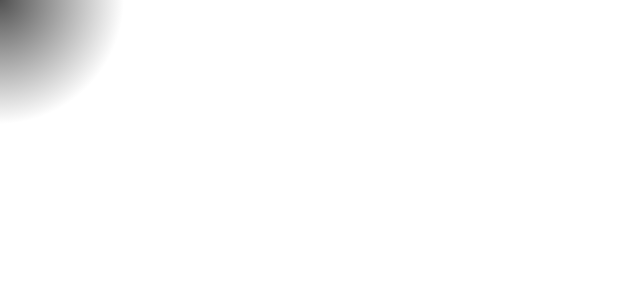
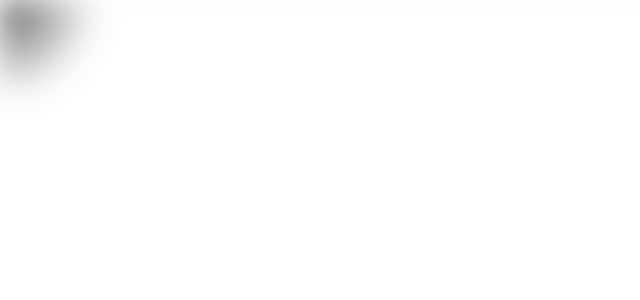
Before and after one commit to mosco98/hire-me, a Next.js app: page / in a window 1280 px wide. Shown: the top 300 px of the page, without its empty margins (0-640 px from the left). Built offline with nearby package versions, Linux system fonts and the light colour scheme.

Commit message:
minor fix

```diff
--- a/src/app/page.tsx
+++ b/src/app/page.tsx
@@ -37,7 +37,7 @@
         <motion.p
           className="big-text opacity-0 hover:opacity-100 uppercase text-center max-w-lg 2xl:leading-[12vh] md:leading-[15vh] text-transparent mx-auto"
           style={{
-            backgroundImage: useMotionTemplate`radial-gradient(250px circle at ${mouseTextX}px ${mouseTextY}px, red ,transparent 50%)`
+            backgroundImage: useMotionTemplate`radial-gradient(200px circle at ${mouseTextX}px ${mouseTextY}px, red ,transparent 50%)`
           }}
           onMouseMove={handleMouseTextMove}
         >
@@ -45,9 +45,9 @@
         </motion.p>
 
         <motion.div
-          className="absolute -inset-px glow pointer-events-none opacity-0 group-hover:opacity-100 transition duration-300 shadow-2xl"
+          className="absolute -inset-px glow pointer-events-none opacity-0 group-hover:opacity-100 transition duration-300 shadow-inner blur-lg"
           style={{
-            background: useMotionTemplate`radial-gradient(250px circle at ${mouseX}px ${mouseY}px,rgba(36, 36, 36, 0.8),transparent 50%)`
+            background: useMotionTemplate`radial-gradient(200px circle at ${mouseX}px ${mouseY}px,rgba(36, 36, 36, 0.8),transparent 50%)`
           }}
         ></motion.div>
       </motion.div>
```
